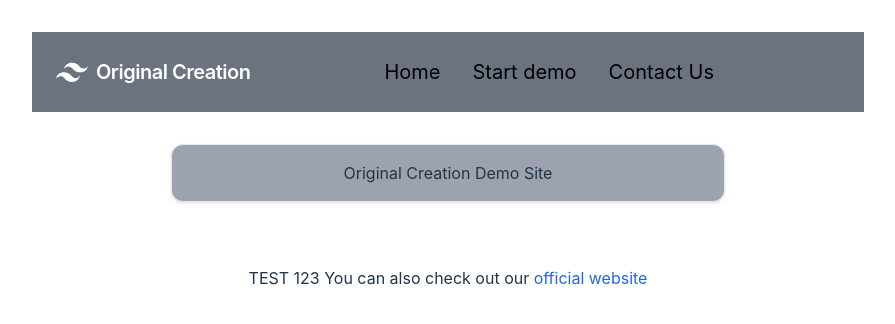
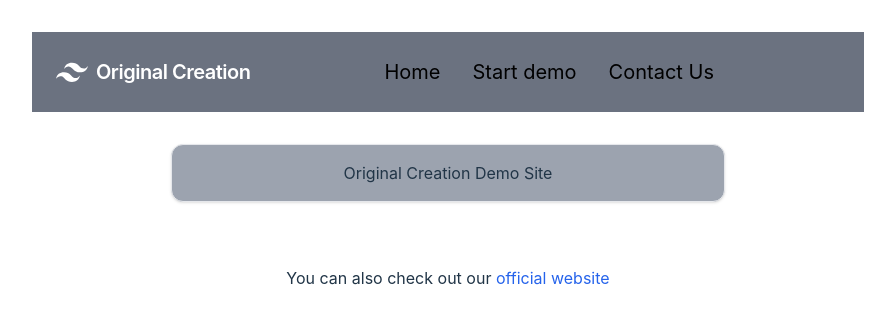
Before and after one commit to original-creation/demo-ui, a Vue app: page / in a window 1280 px wide. Shown: the top 324 px of the page, without its empty margins (192-1087 px from the left). Built offline with nearby package versions, Linux system fonts and the light colour scheme.

Commit message:
Revert commit, deploy is now working

```diff
--- a/src/views/Home.vue
+++ b/src/views/Home.vue
@@ -3,7 +3,7 @@
     <h2>Original Creation Demo Site</h2>
   </div>
   <div class="card">
-    <p>TEST 123 You can also check out our <span class="text-blue-600"><a href="https://originalcreation.se" target="_blank">official website</a></span>
+    <p>You can also check out our <span class="text-blue-600"><a href="https://originalcreation.se" target="_blank">official website</a></span>
     </p>
   </div>
 </template>
```
